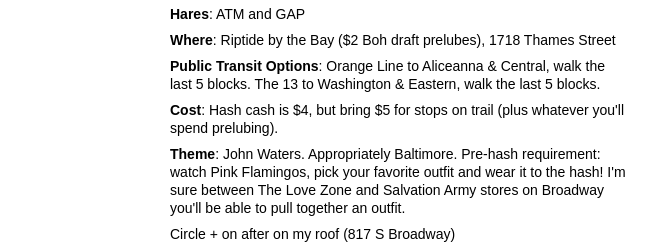
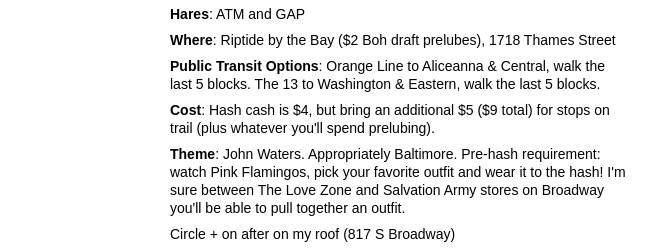
Before and after one commit to jtrupiano/charmcityh3.com, a plain HTML site: page public/index.html in a window 1280 px wide. Shown: the part 453-701 px from the top of the page, 0-645 px from the left. Drawn offline with Linux system fonts and the light colour scheme.

Commit message:
clarify amount of money to bring

```diff
--- a/public/index.html
+++ b/public/index.html
@@ -48,7 +48,7 @@
           <p><strong>Hares</strong>: ATM and GAP</p>
           <p><strong>Where</strong>: Riptide by the Bay ($2 Boh draft prelubes), 1718 Thames Street</p>
           <p><strong>Public Transit Options</strong>: Orange Line to Aliceanna & Central, walk the last 5 blocks.  The 13 to Washington & Eastern, walk the last 5 blocks.</p>
-          <p><strong>Cost</strong>: Hash cash is $4, but bring $5 for stops on trail (plus whatever you'll spend prelubing).</p>
+          <p><strong>Cost</strong>: Hash cash is $4, but bring an additional $5 ($9 total) for stops on trail (plus whatever you'll spend prelubing).</p>
           <p><strong>Theme</strong>: John Waters.  Appropriately Baltimore.  Pre-hash requirement: watch Pink Flamingos, pick your favorite outfit and wear it to the hash!  I'm sure between The Love Zone and Salvation Army stores on Broadway you'll be able to pull together an outfit.</p>
           <p>Circle + on after on my roof (817 S Broadway)</p>
           <p><strong>Friendlies</strong>: shiggy rating = 0, this is a city trail.  Bring $5 (or more if you like) + ID on trail, you'll need it.  I may have some burgers/dogs to cook up after circle at my place.  And who knows there may even be some four loko leftover.</p></p>
```
